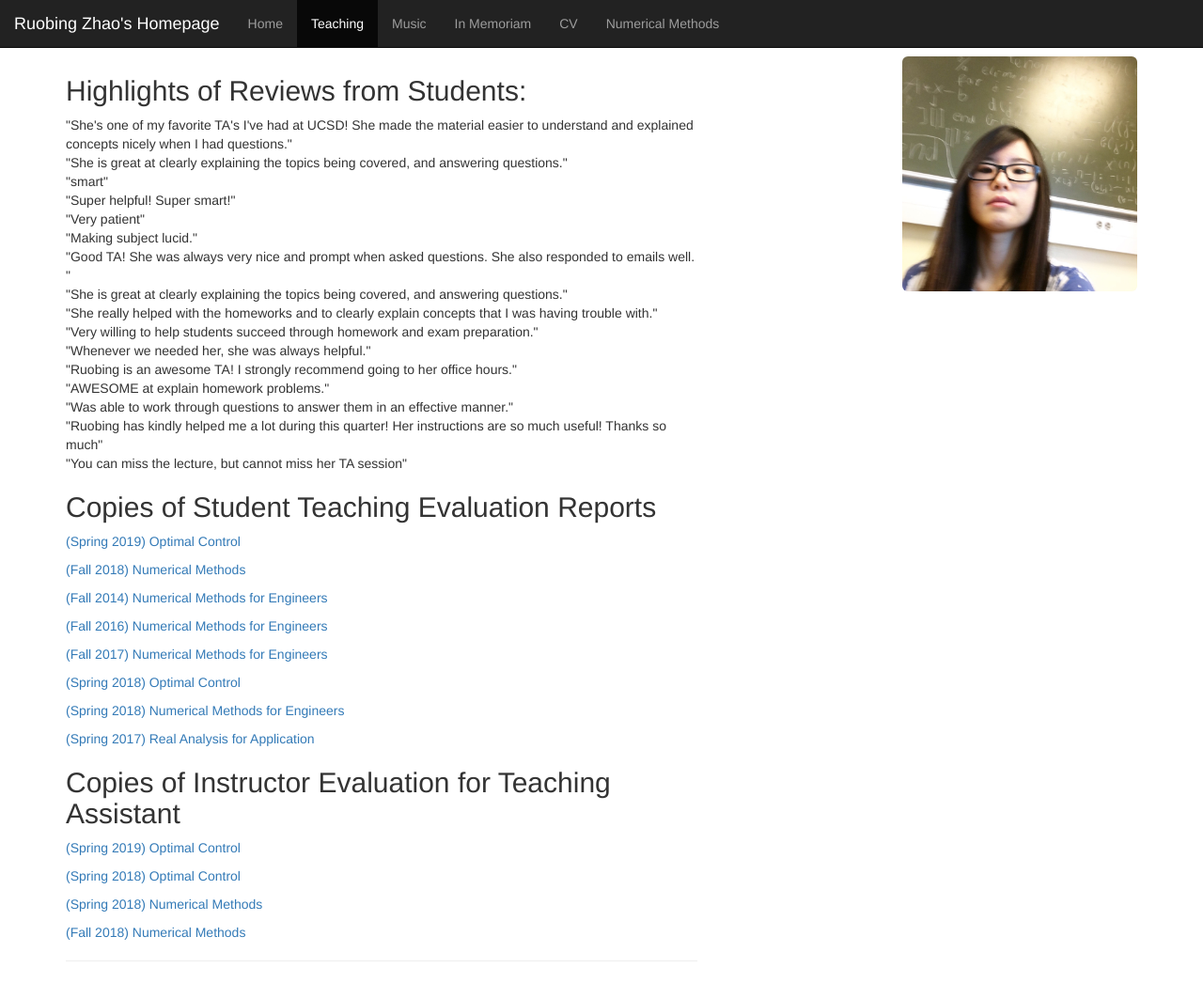
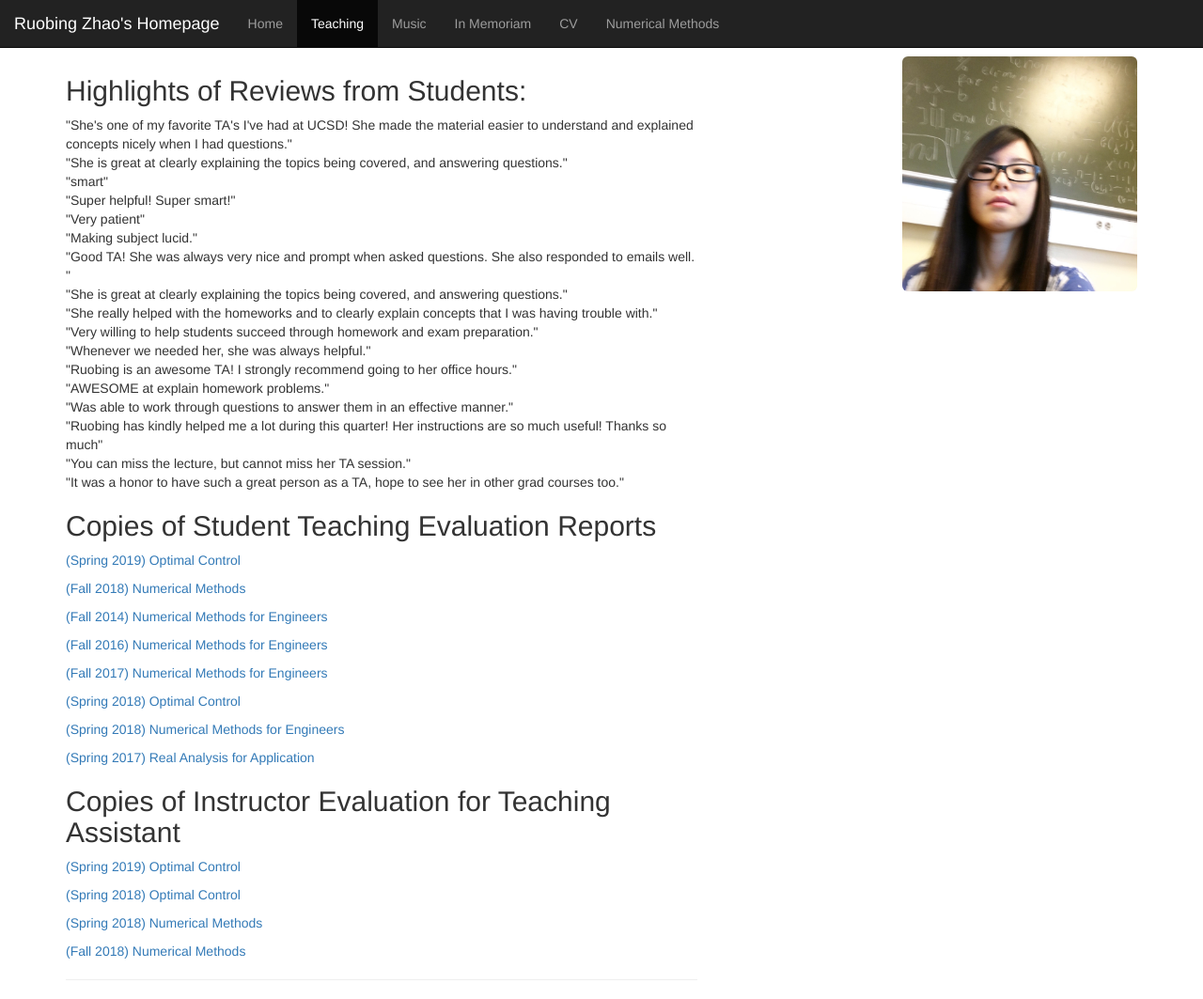
Before and after one commit to ruobingzhao/ruobingzhao.github.io, a Jekyll site: the page teaching.html, which Jekyll copies as it is, in a window 1280 px wide and 1063 px high. Shown: the whole window at 94% size. Built offline with Jekyll 4.4.1, drawn with Linux system fonts in a browser that asks for light colours.

Commit message:
Update teaching.html

```diff
--- a/teaching.html
+++ b/teaching.html
@@ -100,7 +100,8 @@ html { background: white; margin:0;}
       "AWESOME at explain homework problems."<br>
       "Was able to work through questions to answer them in an effective manner." <br>
       "Ruobing has kindly helped me a lot during this quarter! Her instructions are so much useful! Thanks so much"<br>
-      "You can miss the lecture, but cannot miss her TA session"
+      "You can miss the lecture, but cannot miss her TA session."<br>
+      "It was a honor to have such a great person as a TA, hope to see her in other grad courses too."
     </p>
     <h2>Copies of Student Teaching Evaluation Reports</h2>
     <p>
```
